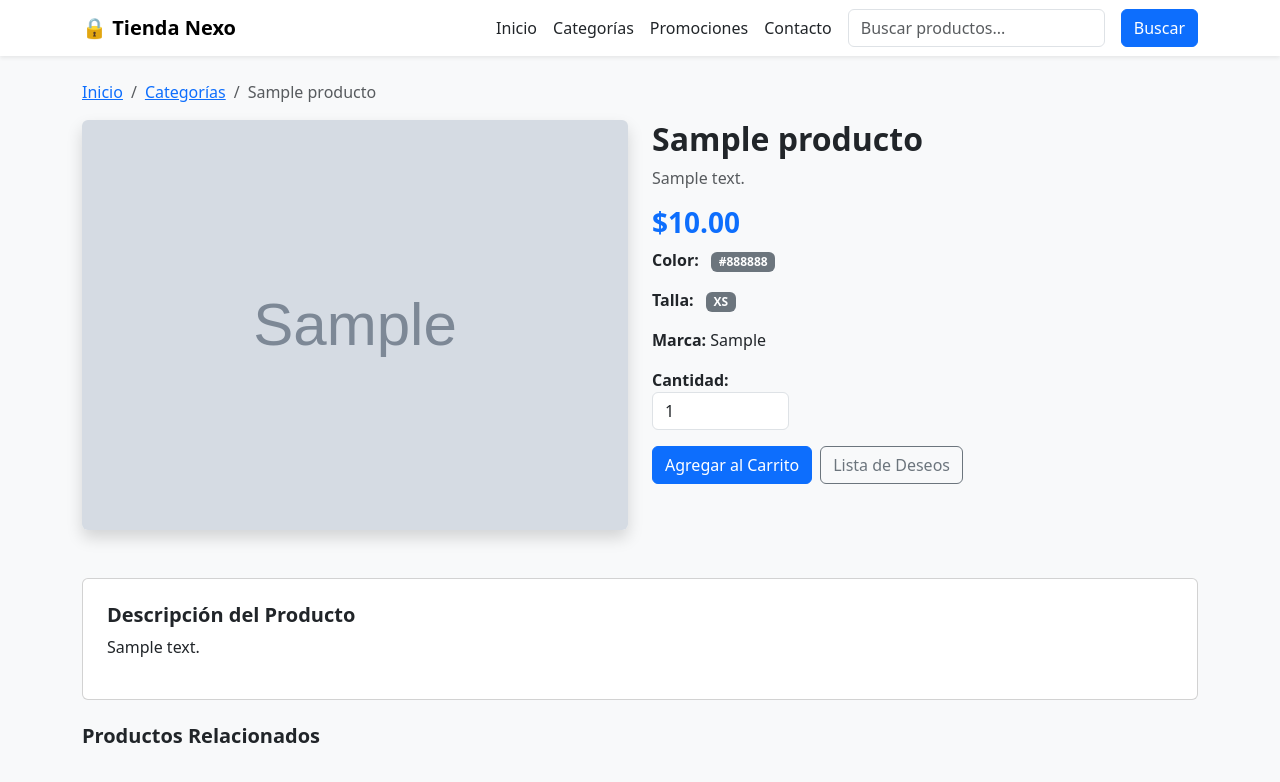
After one commit to Seba3120/tienda_nexo, a Django app: page /producto/1/ in a window 1280 px wide. The commit adds this page. Shown: the top 782 px of the page. Run offline with Django 5.2, Linux system fonts and the light colour scheme; tables that the repository leaves empty hold one stand-in row (values such as "Sample post"); grey boxes marked "Sample" are stand-in pictures.

Commit message:
pagina de detalle producto v0.1

```diff
--- a/appnexo/templates/appnexo/categorias.html
+++ b/appnexo/templates/appnexo/categorias.html
@@ -78,7 +78,7 @@
                                     <p class="card-title mb-1 fw-bold small">{{ producto.nombre }}</p>
                                     <p class="text-primary fw-bold">${{ producto.precio }}</p>
                                     <div class="d-flex gap-1">
-                                        <button class="btn btn-outline-secondary btn-sm">Ver</button>
+                                        <a href="{% url 'detalle_producto' producto.pk %}" class="btn btn-outline-secondary btn-sm">Ver</a>
                                         <button class="btn btn-primary btn-sm">Agregar</button>
                                     </div>
                                 </div>
--- /dev/null
+++ b/appnexo/templates/appnexo/detalle.html
@@ -0,0 +1,109 @@
+<!DOCTYPE html>
+<html lang="es">
+<head>
+    <meta charset="UTF-8">
+    <title>{{ producto.nombre }} - Tienda Nexo</title>
+    <link href="https://cdn.jsdelivr.net/npm/bootstrap@5.3.0/dist/css/bootstrap.min.css" rel="stylesheet">
+</head>
+<body class="bg-light">
+
+    <!-- Navbar -->
+    <nav class="navbar navbar-expand-lg navbar-light bg-white shadow-sm">
+        <div class="container">
+            <a class="navbar-brand fw-bold" href="#">🔒 Tienda Nexo</a>
+            <div class="d-flex gap-3 align-items-center">
+                <a href="#" class="nav-link">Inicio</a>
+                <a href="{% url 'categorias' %}" class="nav-link">Categorías</a>
+                <a href="#" class="nav-link">Promociones</a>
+                <a href="#" class="nav-link">Contacto</a>
+                <input type="text" class="form-control" placeholder="Buscar productos...">
+                <button class="btn btn-primary">Buscar</button>
+            </div>
+        </div>
+    </nav>
+
+    <div class="container mt-4">
+
+        <!-- Breadcrumb -->
+        <nav aria-label="breadcrumb">
+            <ol class="breadcrumb">
+                <li class="breadcrumb-item"><a href="#">Inicio</a></li>
+                <li class="breadcrumb-item"><a href="{% url 'categorias' %}">Categorías</a></li>
+                <li class="breadcrumb-item active">{{ producto.nombre }}</li>
+            </ol>
+        </nav>
+
+        <!-- Detalle del producto -->
+        <div class="row mb-5">
+            <!-- Imagen -->
+            <div class="col-md-6">
+                {% if producto.imagen %}
+                    <img src="{{ producto.imagen.url }}" class="img-fluid rounded shadow" style="width:100%; object-fit:cover;">
+                {% endif %}
+            </div>
+
+            <!-- Info -->
+            <div class="col-md-6">
+                <h2 class="fw-bold">{{ producto.nombre }}</h2>
+                <p class="text-muted">{{ producto.descripcion|truncatewords:20 }}</p>
+                <h3 class="text-primary fw-bold">${{ producto.precio }}</h3>
+
+                <div class="mb-3">
+                    <strong>Color:</strong>
+                    <span class="badge bg-secondary ms-2">{{ producto.color }}</span>
+                </div>
+
+                <div class="mb-3">
+                    <strong>Talla:</strong>
+                    <span class="badge bg-secondary ms-2">{{ producto.talla }}</span>
+                </div>
+
+                <div class="mb-3">
+                    <strong>Marca:</strong> {{ producto.marca }}
+                </div>
+
+                <div class="mb-3">
+                    <label class="fw-bold">Cantidad:</label>
+                    <input type="number" class="form-control w-25" value="1" min="1">
+                </div>
+
+                <div class="d-flex gap-2">
+                    <button class="btn btn-primary">Agregar al Carrito</button>
+                    <button class="btn btn-outline-secondary">Lista de Deseos</button>
+                </div>
+            </div>
+        </div>
+
+        <!-- Descripcion completa -->
+        <div class="card p-4 mb-4">
+            <h5 class="fw-bold">Descripción del Producto</h5>
+            <p>{{ producto.descripcion }}</p>
+        </div>
+
+        <!-- Productos relacionados -->
+        <h5 class="fw-bold mb-3">Productos Relacionados</h5>
+        <div class="row row-cols-2 row-cols-md-4 g-3">
+            {% for relacionado in productos_relacionados %}
+                <div class="col">
+                    <div class="card h-100">
+                        {% if relacionado.imagen %}
+                            <img src="{{ relacionado.imagen.url }}" class="card-img-top" style="height:180px; object-fit:cover;">
+                        {% endif %}
+                        <div class="card-body p-2">
+                            <p class="fw-bold small">{{ relacionado.nombre }}</p>
+                            <p class="text-primary">${{ relacionado.precio }}</p>
+                            <div class="d-flex gap-1">
+                                <a href="{% url 'detalle_producto' relacionado.pk %}" class="btn btn-outline-secondary btn-sm">Ver</a>
+                                <button class="btn btn-primary btn-sm">Agregar</button>
+                            </div>
+                        </div>
+                    </div>
+                </div>
+            {% endfor %}
+        </div>
+
+    </div>
+
+    <script src="https://cdn.jsdelivr.net/npm/bootstrap@5.3.0/dist/js/bootstrap.bundle.min.js"></script>
+</body>
+</html>
--- a/appnexo/urls.py
+++ b/appnexo/urls.py
@@ -3,4 +3,5 @@ from . import views
 
 urlpatterns = [
     path('categorias/', views.lista_productos, name='categorias'),
+    path('producto/<int:pk>/', views.detalle_producto, name='detalle_producto'),
 ]
--- a/appnexo/views.py
+++ b/appnexo/views.py
@@ -1,5 +1,6 @@
 from django.shortcuts import render
 from .models import Producto, Categoria
+from django.shortcuts import render, get_object_or_404
 
 def lista_productos(request):
     productos = Producto.objects.all()
@@ -8,3 +9,11 @@ def lista_productos(request):
         'productos': productos,
         'categorias': categorias,
     })
+
+def detalle_producto(request, pk):
+    producto = get_object_or_404(Producto, pk=pk)
+    productos_relacionados = Producto.objects.exclude(pk=pk)[:4]
+    return render(request, 'appnexo/detalle.html', {
+        'producto': producto,
+        'productos_relacionados': productos_relacionados,
+    })
```
